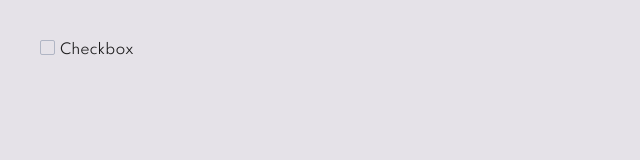
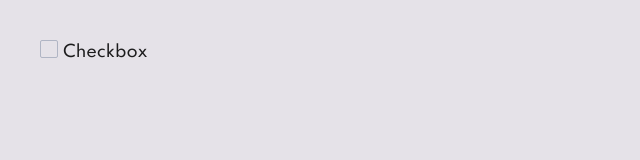
Before and after one commit to bouceka/portfolio-lara-d, a React (Vite) app: page / in a window 1280 px wide. Shown: the top 160 px of the page, without its empty margins (0-640 px from the left). Built offline with nearby package versions, Linux system fonts and the light colour scheme.

Commit message:
POR-81:style: adjust checkbox alignment and size"

```diff
--- a/src/components/checkbox/checkbox.styles.scss
+++ b/src/components/checkbox/checkbox.styles.scss
@@ -3,8 +3,8 @@
 
 input[type='checkbox'] {
   appearance: none;
-  height: 1.5rem;
-  width: 1.5rem;
+  height: 1.8rem;
+  width: 1.8rem;
   border: 1px solid var(--color-neutral-200);
   border-radius: 2px;
   margin-right: 0.5rem;
@@ -30,12 +30,10 @@ input[type='checkbox'] {
 
 .label-container {
   display: flex;
-    align-items: center;
   @extend .p--large--medium;
 
   label {
     display: flex;
-    align-items: start;
-    @extend .p--medium;
+    @extend .p--large--medium;
   }
 }
```
